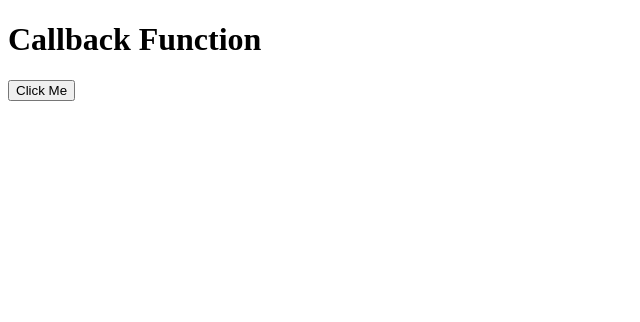
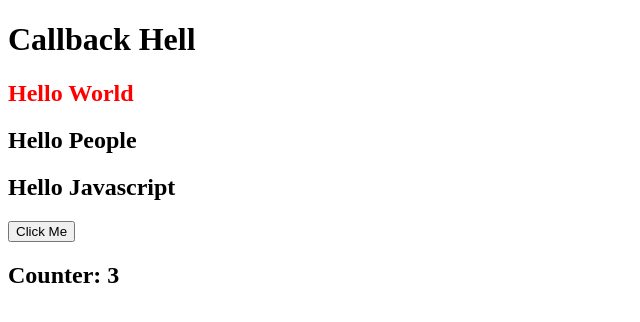
Before and after one commit to gajurelkshitiz/Js_nuggets_john_tut, a plain HTML site: page callback Function/index.html in a window 1280 px wide. Both pictures are taken after a click on the button "Click Me". Shown: the whole page, without its empty margins (0-640 px from the left). Drawn offline with Linux system fonts and the light colour scheme.

Commit message:
callback hell and multiple return

```diff
--- /dev/null
+++ b/callback Function/callbackHell.js
@@ -0,0 +1,67 @@
+// <------------ REQUIREMENTS HERE ----------->
+
+
+// after 1s first red;
+// after 3s second blue;
+// after 2s third green;
+// IN SEQUENCE;
+
+
+
+const first = document.querySelector('.first');
+const second = document.querySelector('.second');
+const third = document.querySelector('.third');
+
+
+// <---------- For testing purpose ------------>
+// console.log(`first: ${first}`);
+// console.log(first.textContent);
+// console.log(first.style);
+// first.style.color ='red';
+// console.log(first.style);
+
+const btn = document.querySelector('.btn')
+
+btn.addEventListener('click', () => {
+    let counter = 1;
+    const counterElement = document.createElement('h2');
+    counterElement.textContent = `Counter: ${counter}`;
+    document.body.appendChild(counterElement);
+
+    const intervalId = setInterval(() => {
+        counter++;
+        if (counter > 6) {
+            clearInterval(intervalId);
+        } else {
+            counterElement.textContent = `Counter: ${counter}`;
+        }
+    }, 1000);
+
+    /*
+    // This is not happening is a sequence, what if we need to do it in sequence ??
+    setTimeout(() => {
+        first.style.color = 'red';
+    }, 1000);
+
+    setTimeout(() => {
+        second.style.color = 'blue';
+    }, 3000);
+
+    setTimeout(() => {
+        third.style.color = 'green';
+    }, 2000);
+    */
+
+
+
+    // In order to do it in sequence: [SYNCHRONOUS]
+    setTimeout(() => {
+        first.style.color = 'red'
+        setTimeout(() => {
+            second.style.color = 'blue'
+            setTimeout(() => {
+                third.style.color = 'green'
+            }, 2000);
+        }, 3000);
+    }, 1000);
+})
--- a/callback Function/index.html
+++ b/callback Function/index.html
@@ -6,10 +6,22 @@
     <title>Document</title>
 </head>
 <body>
-    <h1>Callback Function</h1>
+    <!-- <h1>Callback Function</h1>
 
     <button class="btn">Click Me</button>
     <script src="app.js"></script>
 
+    // this was for the previous code demonstration
+     -->
+
+     <h1 class="title">Callback Hell</h1>
+
+     <h2 class="first">Hello World</h2>
+     <h2 class="second">Hello People</h2>
+     <h2 class="third">Hello Javascript</h2>
+
+     <button class="btn">Click Me</button>
+
+     <script src="callbackHell.js"></script>
 </body>
 </html>
```
Also changed, not shown: returnMultipleTimes.js (added, +32 -0 lines).
